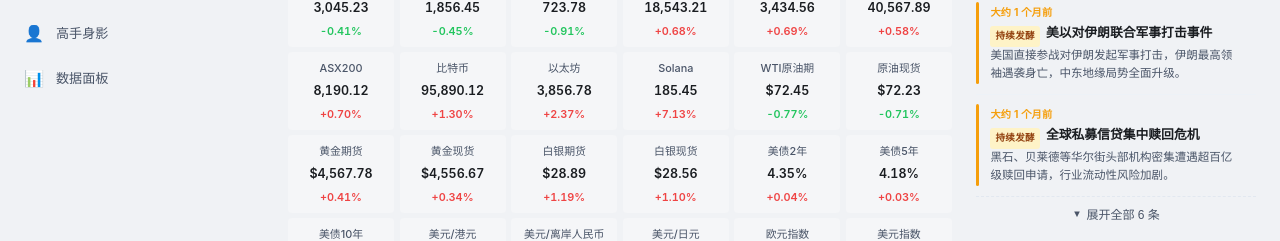
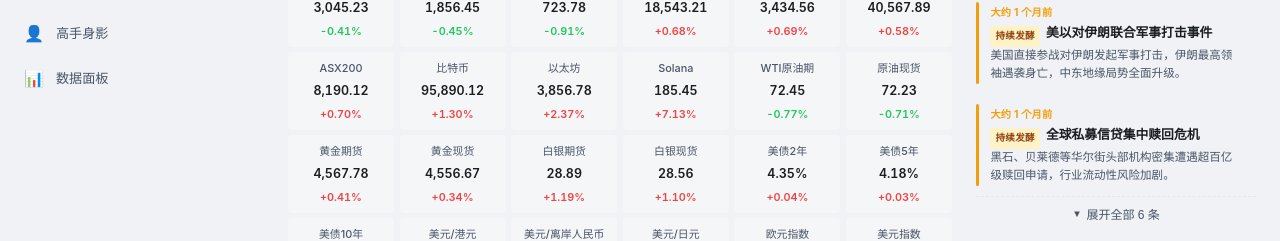
Before and after one commit to web1286/inimf-blog, a Next.js app: page / in a window 1280 px wide. Shown: the part 237-478 px from the top of the page. Built offline with nearby package versions, Linux system fonts and the light colour scheme.

Commit message:
fix: 修复市场数据显示错误 + 对齐问题
- 去掉所有商品前的 $ 符号（黄金、白银、原油等不应有 $）
- 添加 market-ticker margin-top: 0 确保顶部对齐

```diff
--- a/components/MarketTicker.tsx
+++ b/components/MarketTicker.tsx
@@ -23,7 +23,7 @@ export default function MarketTicker() {
     })),
     ...marketData.commodities.map((item: any) => ({
       name: item.name,
-      value: `$${item.price}`,
+      value: item.price,
       change: item.changePercent
     })),
     ...marketData.bonds.map((item: any) => ({
--- a/styles/globals.css
+++ b/styles/globals.css
@@ -2478,6 +2478,7 @@ a {
 
 /* ==================== 市场数据 ticker（紧凑网格布局） ==================== */
 .market-ticker {
+  margin-top: 0;
   margin-bottom: 1.25rem;
 }
 
```
